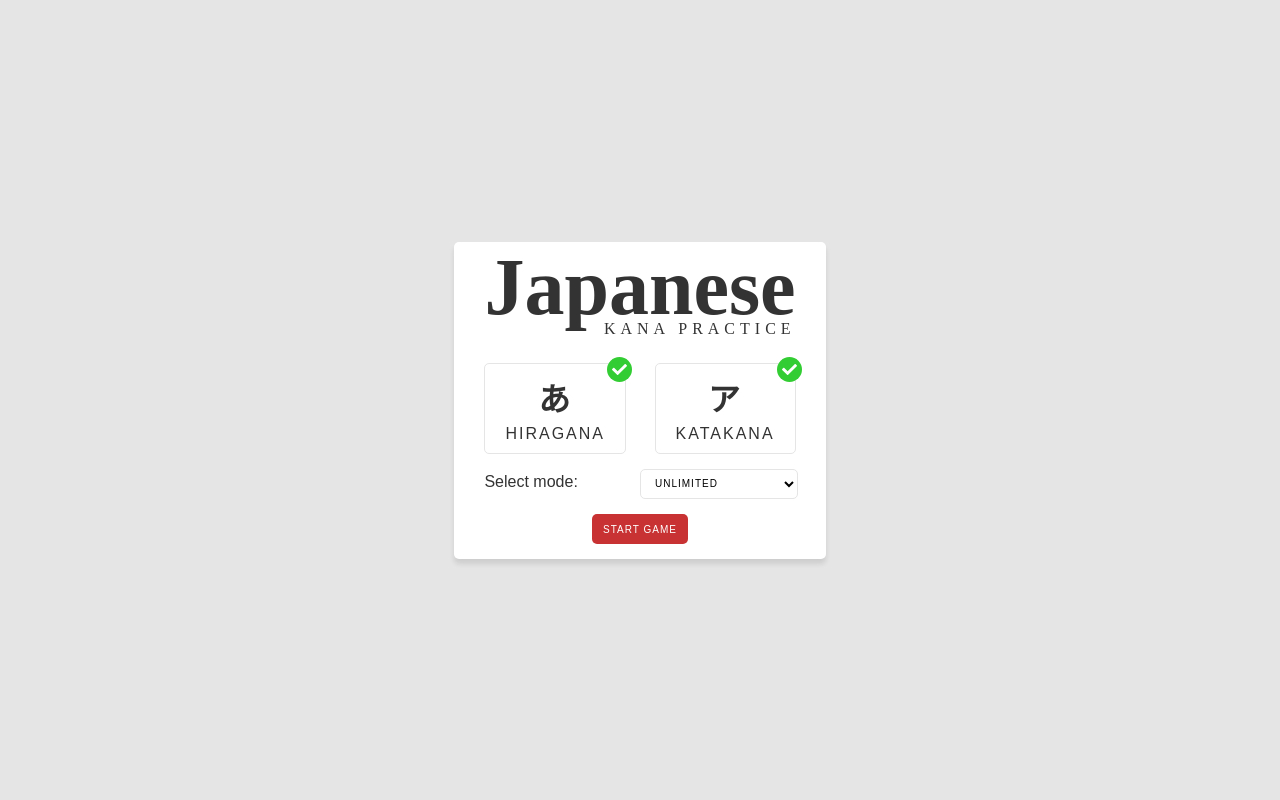
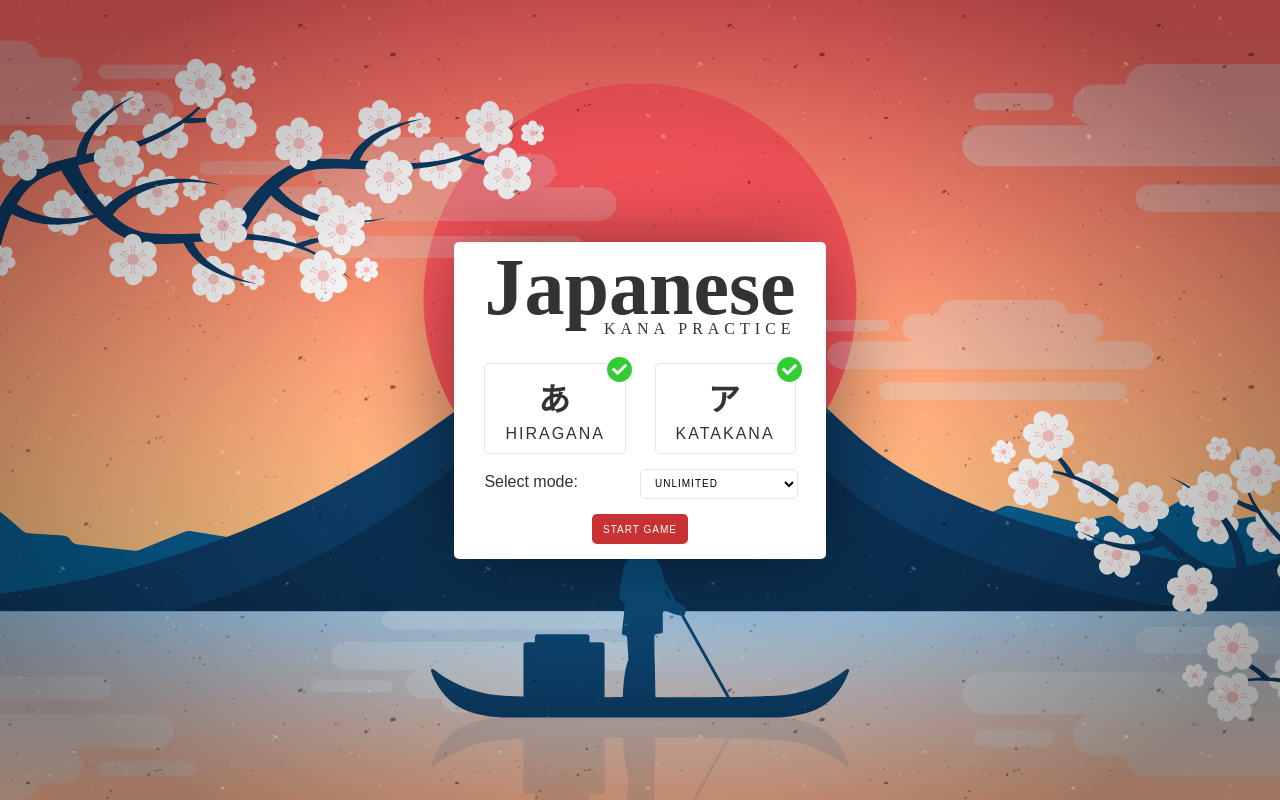
Before and after one commit to RichiePowell/japanese-kana-game, a React (Create React App) app: page / in a window 1280 px wide. Built offline with nearby package versions, Linux system fonts and the light colour scheme; what webfontloader would draw is missing.

Commit message:
Background change

```diff
--- a/src/App.scss
+++ b/src/App.scss
@@ -13,8 +13,19 @@ body {
 body {
   margin: 0;
   font-family: $fontFamily;
-  background: #e5e5e5;
+  background: #e5e5e5 url(bg.svg) no-repeat center center;
+  background-size: cover;
   color: #333;
+
+  // &:before {
+  //   position: absolute;
+  //   top: 0;
+  //   left: 0;
+  //   width: 100%;
+  //   height: 100%;
+  //   background: rgba(0,0,0,.2);
+  //   content:'';
+  // }
 }
 
 #root {
@@ -40,7 +51,7 @@ a {
 .container {
   background: #fff;
   padding: 0 30px 15px 30px;
-  box-shadow: 0 5px 5px rgba(0, 0, 0, 0.1);
+  box-shadow: 0 0 90px rgba(0, 0, 0, 0.5);
   border-radius: 5px;
   transition: 1s all ease;
   position: relative;
@@ -263,6 +274,11 @@ a {
   }
 }
 
+button.input-control {
+  user-select: none;
+  cursor: pointer;
+}
+
 .input-control {
   border: 1px $inputBackground solid;
   background: none;
@@ -291,20 +307,23 @@ a {
     background: $inputBackground;
   }
 
-  &.sound {
+  &.icon {
     width: 30px;
     height: 30px;
     padding: 0;
     text-align: center;
     display: inline-block;
     border-radius: 999px;
-    float: none;
   }
 }
 
 .controls {
-  .kana {
-    margin-left: 10px;
+  .input-control {
+    margin-right: 10px;
+
+    &:last-child {
+      margin-right: 0;
+    }
   }
 }
 
```
Also changed, not shown: src/bg.svg (added).
